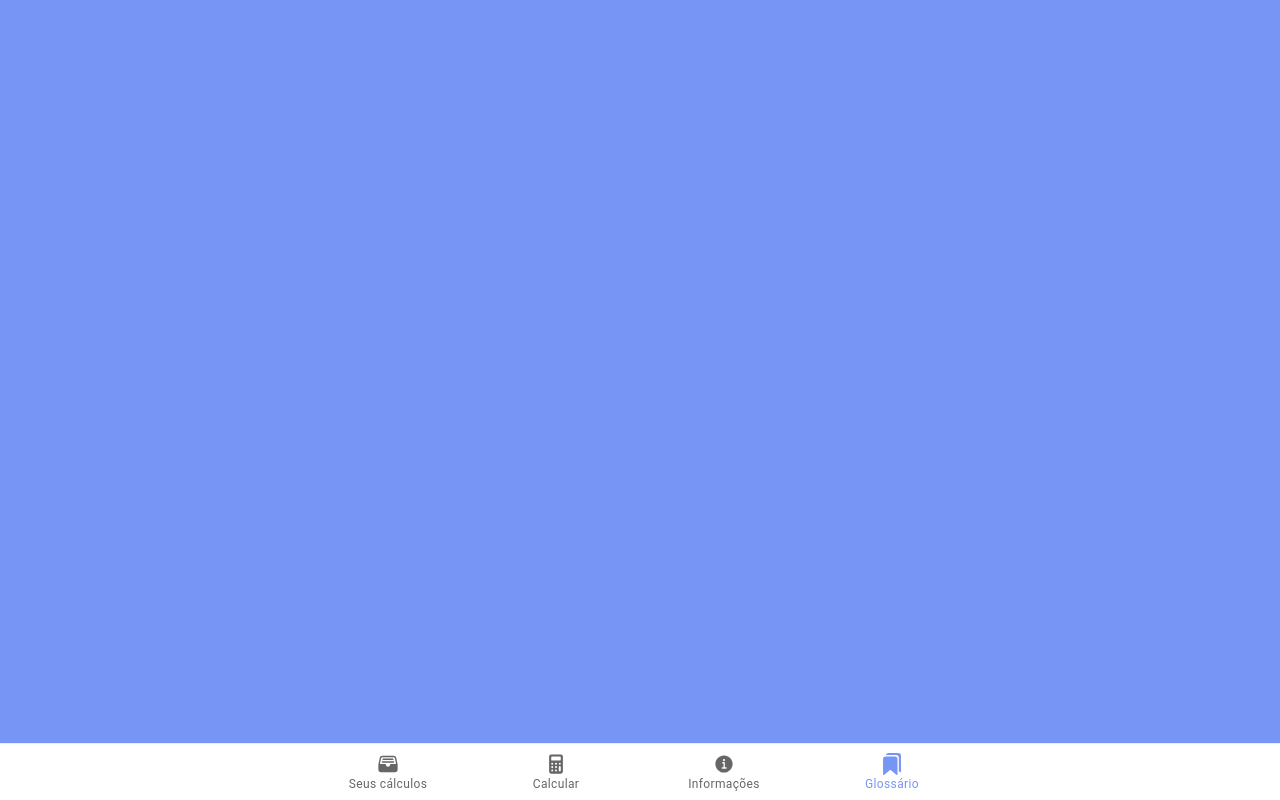
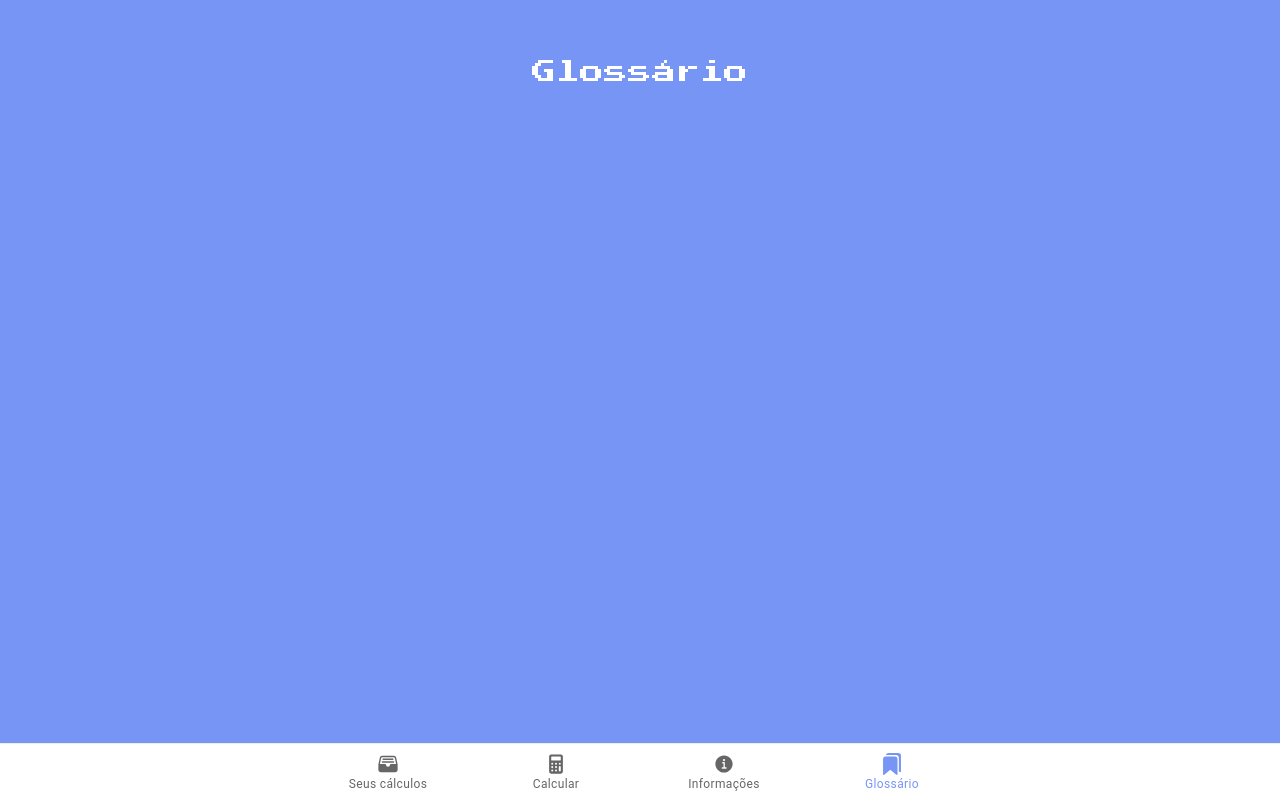
Before and after one commit to embscimatec/PimPelod2, a React (Create React App) app: page /glossario in a window 1280 px wide. Built offline with nearby package versions, Linux system fonts and the light colour scheme.

Commit message:
Adicionando título da página

```diff
--- a/src/pages/Glossario/index.tsx
+++ b/src/pages/Glossario/index.tsx
@@ -6,6 +6,18 @@ const Glossario : React.FC = () => {
         <>
         <IonPage>
                 <IonContent color="primary" >
+                    <IonGrid class="ion-margin">
+                        <IonCol class="ion-justify-content-center">
+                            <IonRow class="ion-justify-content-center">
+                                <IonText>
+                                    <h2>
+                                        Glossário
+                                    </h2>
+                                </IonText>
+                            </IonRow>
+
+                        </IonCol>
+                    </IonGrid>
                 </IonContent>
             </IonPage>
         </>
```
